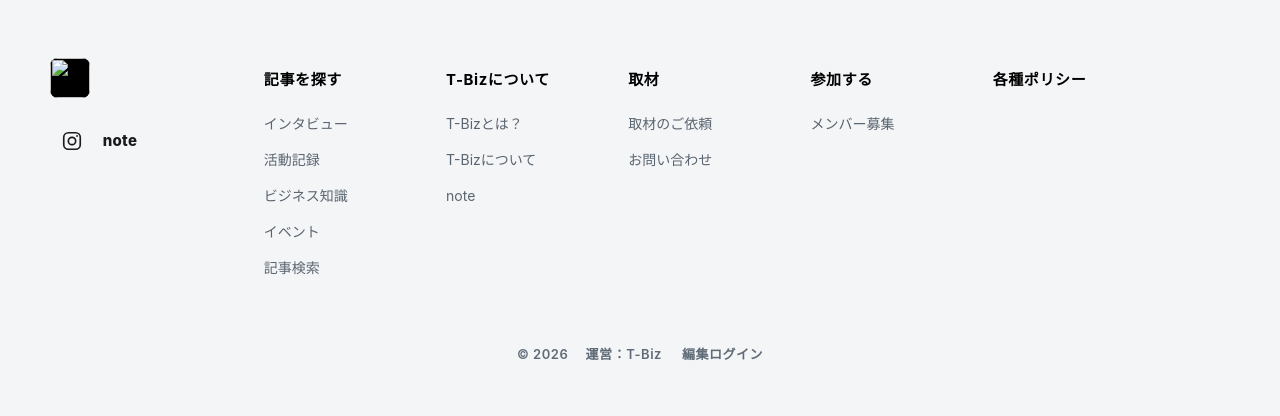
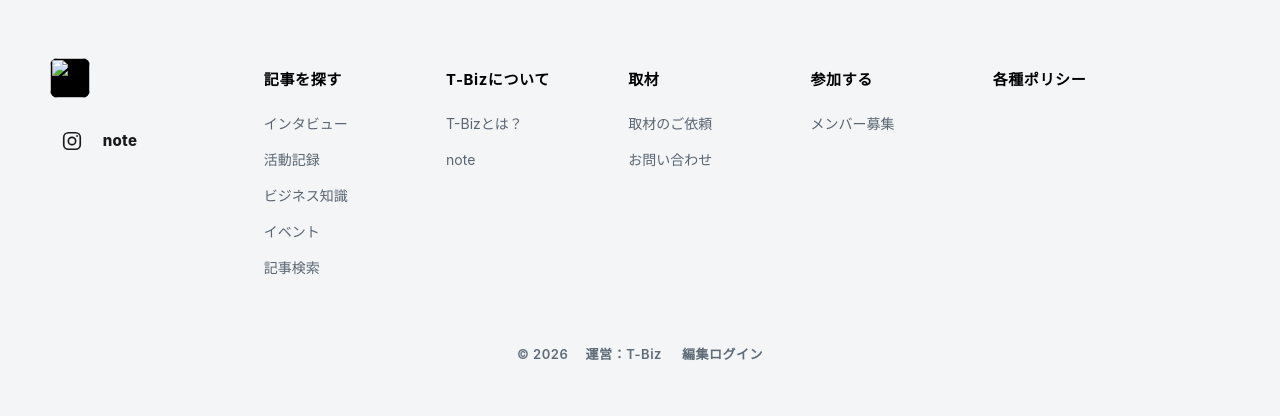
Before and after one commit to nagihaya/Owned-media-circle-, a Node project: template views/page.ejs in a window 1280 px wide. Shown: the part 238-654 px from the top of the page. Run offline with Node 20 templates, Linux system fonts and the light colour scheme; the template is opened without the code that fills it, so the values that code supplies are empty; some libraries are stand-ins or nearby versions.

Commit message:
T-Biz site merged into this media: drop the external T-Biz link
Footer no longer links to the external T-Biz URL (T-Bizとは？ covers it).
The editor's T-Biz link field is now a hidden input so saving still works
and the stored value is kept. TODO updated.

Co-Authored-By: Claude Opus 5.5 <noreply@anthropic.com>
Claude-Session: https://claude.ai/code/session_014zixasDBZcCDrTbDPqpkNS

```diff
--- a/views/admin.ejs
+++ b/views/admin.ejs
@@ -1,6 +1,6 @@
 <!doctype html><html lang="ja"><head><meta charset="utf-8"><meta name="viewport" content="width=device-width,initial-scale=1"><meta name="robots" content="noindex,nofollow"><meta name="csrf-token" content="<%= csrf %>"><title>編集画面 | T-Biz</title><link rel="stylesheet" href="/styles.css"><link rel="stylesheet" href="/production.css"><script src="/app.js" defer></script><script src="/admin.js" defer></script></head><body class="admin-body"><div class="topline"></div><main class="admin-layout"><header class="admin-nav"><a class="text-link" href="/" target="_blank" rel="noopener">公開ページ</a><span><%= user.name %> / <%= user.role==='admin'?'管理者':'編集者' %></span><button class="btn small" id="logout">ログアウト</button></header><h1>編集画面</h1><nav class="admin-tabs" aria-label="編集画面のメニュー"><a href="#articlesAdmin">記事</a><a href="#siteAdmin">サイト設定</a><a href="#formsAdmin">Googleフォーム</a><a href="#slidesAdmin">スライド</a><a href="#metricsAdmin">計測</a><% if(user.role==='admin'){ %><a href="#operationsAdmin">運用設定</a><a href="#usersAdmin">編集者</a><% } %></nav><p id="globalStatus" class="admin-status" role="status"></p>
 <section class="panel" id="articlesAdmin"><h2>記事管理</h2><div class="admin-actions"><input id="adminQuery" type="search" placeholder="タイトル・冒頭文を検索"><label class="check-label"><input id="unclassified" type="checkbox">未分類のみ</label><button class="btn small" id="reloadArticles">絞り込む</button><button class="btn small alt" id="newArticle">記事を登録</button><button class="btn small alt" id="syncRss">RSSを取得</button><button class="btn small alt" id="enrichArticles">AI・画像処理</button></div><div class="table-wrap"><table class="admin-table"><thead><tr><th>記事・投稿日</th><th>タグ</th><th>公開状態</th><th>操作</th></tr></thead><tbody id="adminArticles"></tbody></table></div><div id="adminPagination" class="pagination"></div><details><summary>過去記事のURL・CSVから取り込む</summary><p>noteの記事URLを1行ずつ入力します。CSVのURL列を貼り付けることもできます。日付や見出しを取得できない記事は、記事登録フォームから登録してください。</p><textarea id="importUrls" rows="6" style="width:100%" aria-label="過去記事URL一覧"></textarea><div class="admin-actions"><button class="btn small" id="importNotes">URLから取り込む</button></div><p id="importStatus" class="admin-status" role="status"></p></details></section>
-<section class="panel" id="siteAdmin"><h2>サイト設定</h2><form id="settingsForm" class="admin-form-grid"><label>サイト名<input name="siteName" required maxlength="40"></label><input type="hidden" name="subtitle"><label class="wide">運営団体の紹介文<textarea name="org" required maxlength="240"></textarea></label><label>noteマガジンURL（ヘッダー・下部のnoteアイコンにも使用）<input name="noteUrl" type="url" required></label><label>T-Bizリンク<input name="tbizUrl" required placeholder="/about またはHTTPS URL"></label><label>Instagram URL<input name="instagramUrl" type="url" required></label><label>X（旧Twitter）URL（空欄でアイコン非表示）<input name="xUrl" type="url" placeholder="https://x.com/アカウント名"></label><label>返信までの目安<input name="response" required maxlength="40"></label><label>住所・連絡先の案内<input name="contact" maxlength="240"></label><label>ポリシー制定日<input name="policyDate" type="date"></label><button class="btn" type="submit">サイト設定を保存</button><p class="wide admin-status" id="settingsStatus" role="status"></p></form><details><summary>ロゴを変更する</summary><form id="logoForm"><label>ロゴ画像（JPEG/PNG/WebP・8MB以内）<input name="file" type="file" accept="image/jpeg,image/png,image/webp" required></label><button class="btn small" type="submit">ロゴを保存</button></form><p id="logoStatus" role="status"></p></details></section>
+<section class="panel" id="siteAdmin"><h2>サイト設定</h2><form id="settingsForm" class="admin-form-grid"><label>サイト名<input name="siteName" required maxlength="40"></label><input type="hidden" name="subtitle"><label class="wide">運営団体の紹介文<textarea name="org" required maxlength="240"></textarea></label><label>noteマガジンURL（ヘッダー・下部のnoteアイコンにも使用）<input name="noteUrl" type="url" required></label><input type="hidden" name="tbizUrl"><label>Instagram URL<input name="instagramUrl" type="url" required></label><label>X（旧Twitter）URL（空欄でアイコン非表示）<input name="xUrl" type="url" placeholder="https://x.com/アカウント名"></label><label>返信までの目安<input name="response" required maxlength="40"></label><label>住所・連絡先の案内<input name="contact" maxlength="240"></label><label>ポリシー制定日<input name="policyDate" type="date"></label><button class="btn" type="submit">サイト設定を保存</button><p class="wide admin-status" id="settingsStatus" role="status"></p></form><details><summary>ロゴを変更する</summary><form id="logoForm"><label>ロゴ画像（JPEG/PNG/WebP・8MB以内）<input name="file" type="file" accept="image/jpeg,image/png,image/webp" required></label><button class="btn small" type="submit">ロゴを保存</button></form><p id="logoStatus" role="status"></p></details></section>
 <%- include('forms-admin') %>
 <section class="panel" id="slidesAdmin"><h2>スライドショー設定</h2><p>最大5枚。写真はサイト側ストレージに保存します。非表示設定で公開から外せます。</p><form id="slidesForm"><div id="slideEditors"></div><div class="admin-actions"><button type="button" class="btn small alt" id="addSlide">写真を追加</button><button class="btn small" type="submit">スライド設定を保存</button></div><p id="slidesStatus" role="status"></p></form></section>
 <section class="panel" id="metricsAdmin"><h2>アクセス計測</h2><div class="metric-row"><div class="metric"><span>登録記事</span><b id="metricTotal">0</b></div><div class="metric"><span>公開中</span><b id="metricPublic">0</b></div><div class="metric"><span>未分類</span><b id="metricPending">0</b></div><div class="metric"><span>今月のnote送客</span><b id="metricClicks">0</b></div></div><h3>月別推移</h3><div class="table-wrap"><table class="admin-table"><thead><tr><th>月</th><th>ページ閲覧</th><th>note送客</th></tr></thead><tbody id="monthlyMetrics"></tbody></table></div><h3>ページ別閲覧数</h3><div id="pageMetrics"></div><h3>記事別note送客</h3><div id="clickMetrics"></div><button id="reloadMetrics" class="btn small" type="button">計測を更新</button><p class="date">実際のリクエスト件数です。ユーザー数ではありません。既知のbotは除外します。</p></section>
--- a/views/footer.ejs
+++ b/views/footer.ejs
@@ -12,7 +12,6 @@ const columns = [
   ]},
   { title: "T-Bizについて", links: [
     ["T-Bizとは？", "/about"],
-    ["T-Bizについて", settings.tbizUrl],
     ["note", settings.noteUrl],
   ]},
   { title: "取材", links: [
```
Also changed, not shown: TODO.md (+1 -1 lines).
